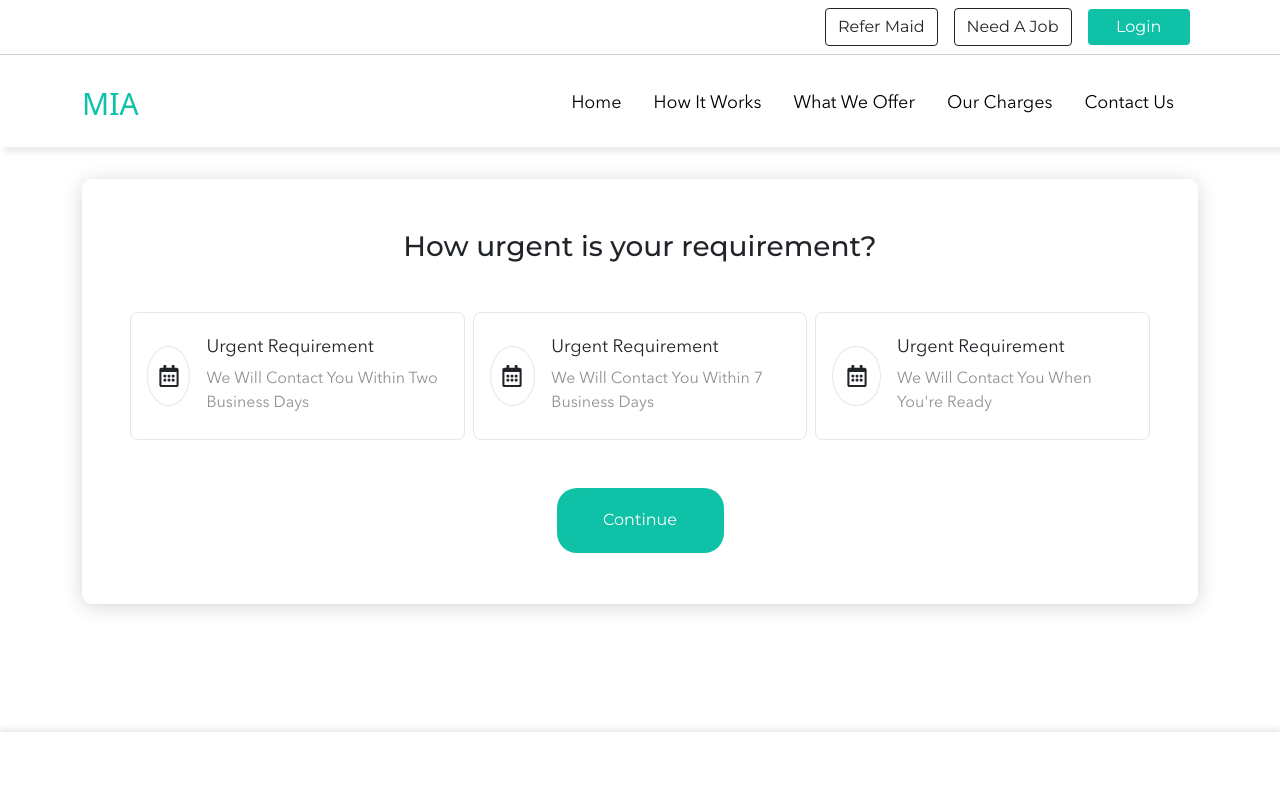
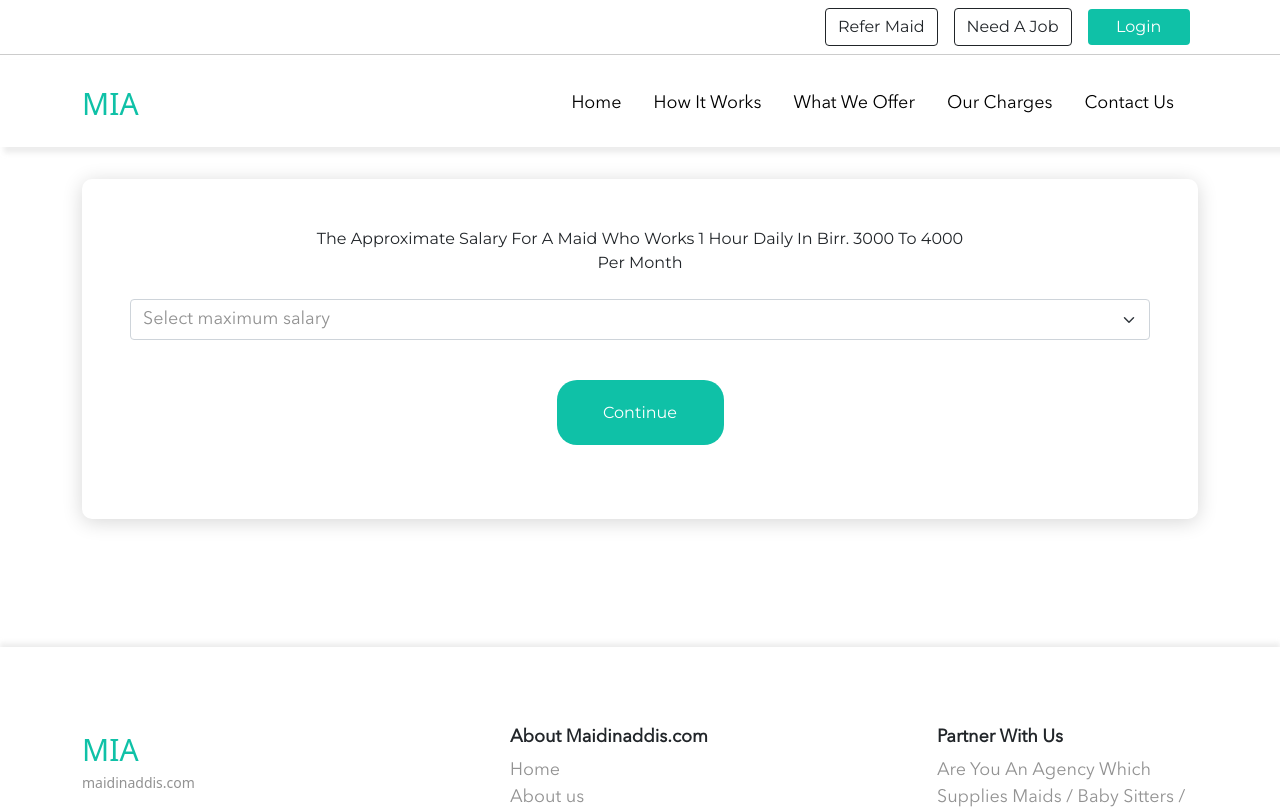
Before and after one commit to Kehindecodes/Mia, a React (Create React App) app: page / in a window 1280 px wide. Shown: the top 809 px of the page. Built offline with nearby package versions, Linux system fonts and the light colour scheme.

Commit message:
finish salary screen desktop version

```diff
--- a/src/App.js
+++ b/src/App.js
@@ -2,13 +2,15 @@ import './styles/App.scss';
 import ContactUs from './pages/ContactUs';
 import SelectGender from './components/SelectGender';
 import AfterSelection from './components/AfterSelection';
+import Salary from './components/Salary';
 
 function App() {
 	return (
 		<div>
 			{/* <ContactUs /> */}
 			{/* <SelectGender /> */}
-			<AfterSelection />
+			{/* <AfterSelection /> */}
+			<Salary />
 		</div>
 	);
 }
--- /dev/null
+++ b/src/components/Salary.js
@@ -0,0 +1,34 @@
+import React from 'react';
+import { Container, Form, Button } from 'react-bootstrap';
+import Layout from './Layout';
+import '../styles/Salary.scss';
+
+const Salary = () => {
+	return (
+		<Layout>
+			<Container>
+				<div className='form_wrapper'>
+					<Form>
+						<Form.Label className='mb-4'>
+							The Approximate Salary For A Maid Who Works 1 Hour Daily In Birr.
+							3000 To 4000 <br /> Per Month
+						</Form.Label>
+						<Form.Select>
+							<option>Select maximum salary</option>
+							<option value='1'>One</option>
+							<option value='2'>Two</option>
+							<option value='3'>Three</option>
+						</Form.Select>
+						<div className='btnwrapper mx-auto mt-3'>
+							<Button className='form_btn mt-4 ' type='submit'>
+								Continue
+							</Button>
+						</div>
+					</Form>
+				</div>
+			</Container>
+		</Layout>
+	);
+};
+
+export default Salary;
--- /dev/null
+++ b/src/styles/Salary.scss
@@ -0,0 +1,25 @@
+.form_wrapper{
+    width: 100%;
+    height: 340px;
+    border-radius: 10px;
+    padding:3rem ;
+    display: flex;
+    flex-direction: column;
+    // justify-content: center;
+    text-align: center;
+    -webkit-box-shadow:  0px 3px 20px #00000029;
+    -moz-box-shadow:  0px 3px 20px #00000029;
+    box-shadow:  0px 3px 20px #00000029;
+    margin-top: 2rem;
+    margin-bottom: 8rem;
+    .form-label{
+        font-family: 'Montserrat', sans-serif;
+        font-family: 26px;
+
+    }
+    .form-select{
+        color: #929292;
+        font-size: 18px;
+        font-family: 'avenir';
+    }
+}
```
